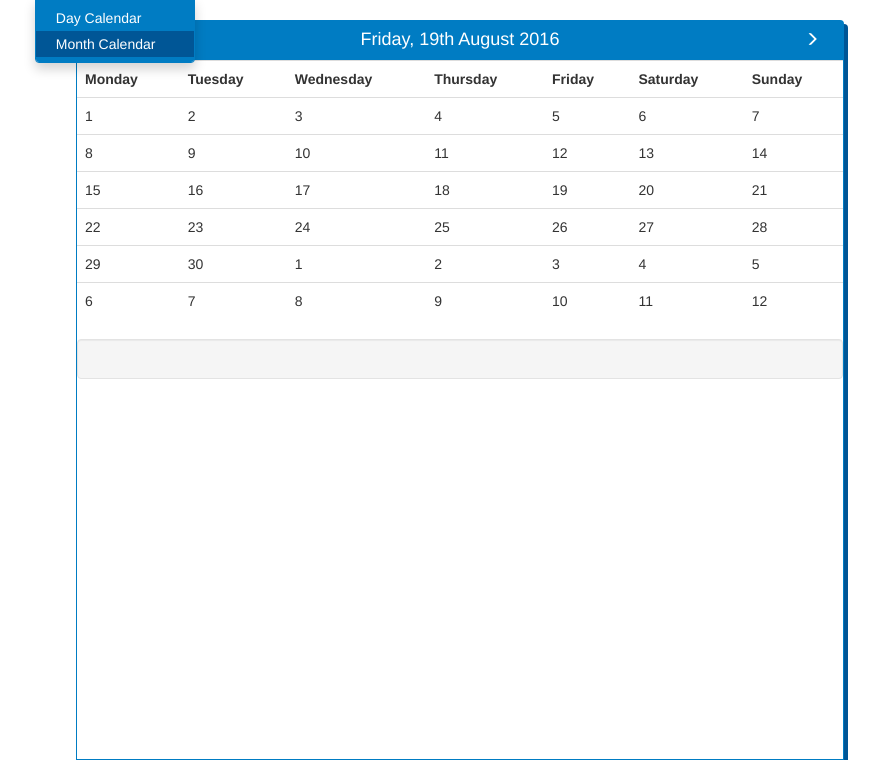
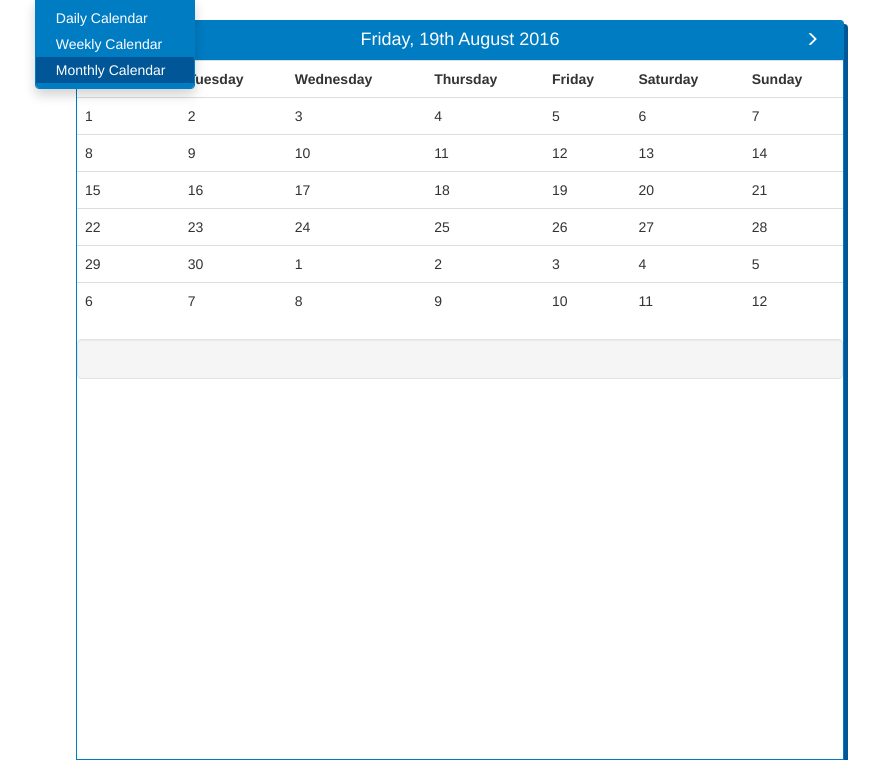
Before and after one commit to Team-Tilde/team-tilde-time, a PHP site: page /calendar-month.php in a window 1280 px wide, after a click on "Calendar". Shown: the part 52-812 px from the top of the page, without its empty margins (180-1059 px from the left). Run offline with PHP 8.4, Linux system fonts and the light colour scheme; the visitor is signed in with stand-in values (Sample User, id 1); data comes from the database, SQL or seed files in the repository.

Commit message:
Added weekly calendar view to the menu.
Added weekly calendar view to the sub-menu of calendar.
Changed the text Day Calendar to Daily Calendar.
Changed the text Month Calendar to Monthly Calendar.

```diff
--- a/php/nav.php
+++ b/php/nav.php
@@ -36,8 +36,9 @@ function echoActiveMenu($wordInUrl)
 				<li <?php echoActiveMenu("calendar");?> dropdown">
 					<a href="calendar.php" class="dropdown-toggle" data-toggle="dropdown" role="button" aria-haspopup="true" aria-expanded="false">Calendar <span class="caret"></span></a>
 					<ul class="dropdown-menu">
-						<li <?php echoActiveClass("calendar");?> ><a href="calendar.php">Day Calendar</a></li>
-						<li <?php echoActiveClass("calendar-month");?> ><a href="calendar-month.php">Month Calendar</a></li>
+						<li <?php echoActiveClass("calendar");?> ><a href="calendar.php">Daily Calendar</a></li>
+						<li <?php echoActiveClass("calendar-week");?> ><a href="calendar-week.php">Weekly Calendar</a></li>
+						<li <?php echoActiveClass("calendar-month");?> ><a href="calendar-month.php">Monthly Calendar</a></li>
 					</ul>
 				</li>
 				<li <?php echoActiveMenu("task");?> dropdown">
```
